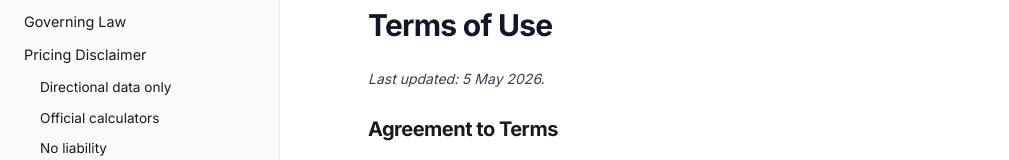
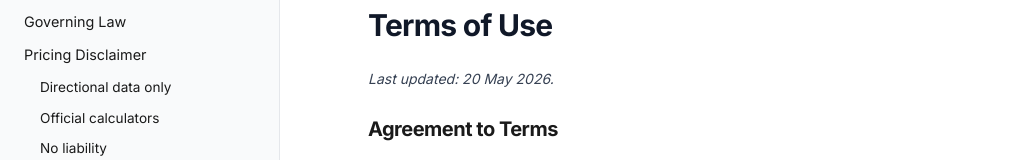
Before and after one commit to rodrigo-orzari/ccc, a React (Vite) app: page /terms in a window 1280 px wide. Shown: the part 259-419 px from the top of the page, without its empty margins (0-1009 px from the left). Built offline with nearby package versions, Linux system fonts and the light colour scheme.

Commit message:
Update TermsOfUse.tsx

```diff
--- a/src/pages/TermsOfUse.tsx
+++ b/src/pages/TermsOfUse.tsx
@@ -5,7 +5,7 @@ const TermsOfUsePage: React.FC = () => {
   const content = `
 # Terms of Use
 
-_Last updated: 5 May 2026._
+_Last updated: 20 May 2026._
 
 ## Agreement to Terms
 
```
